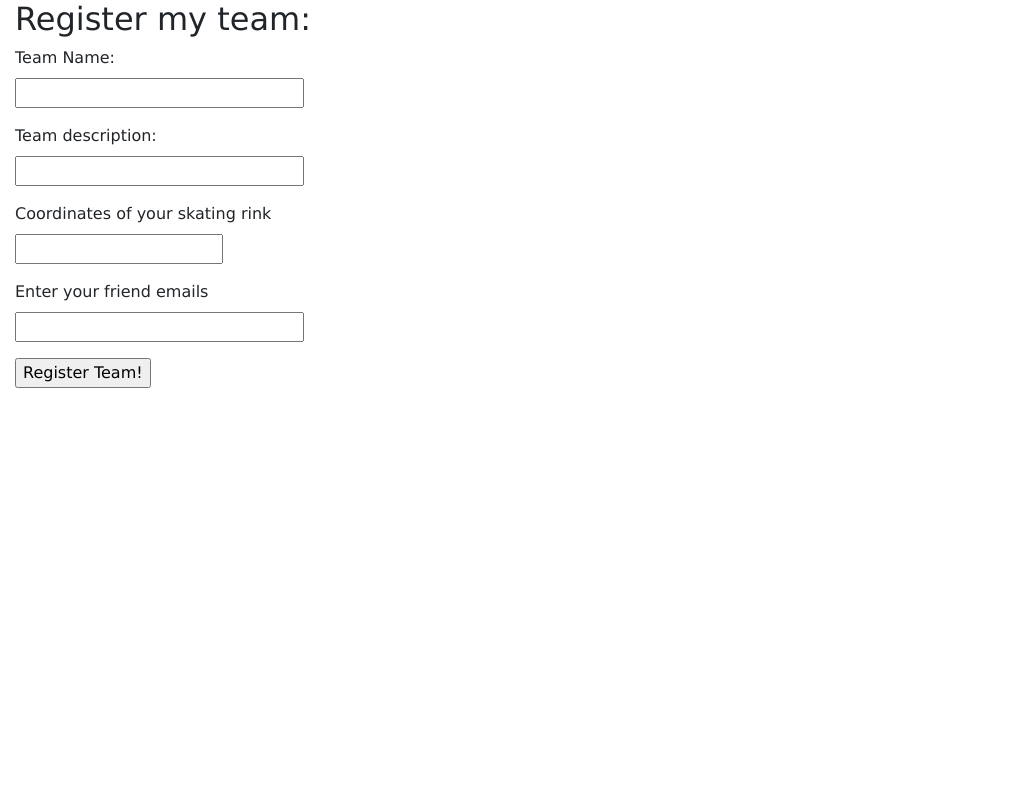
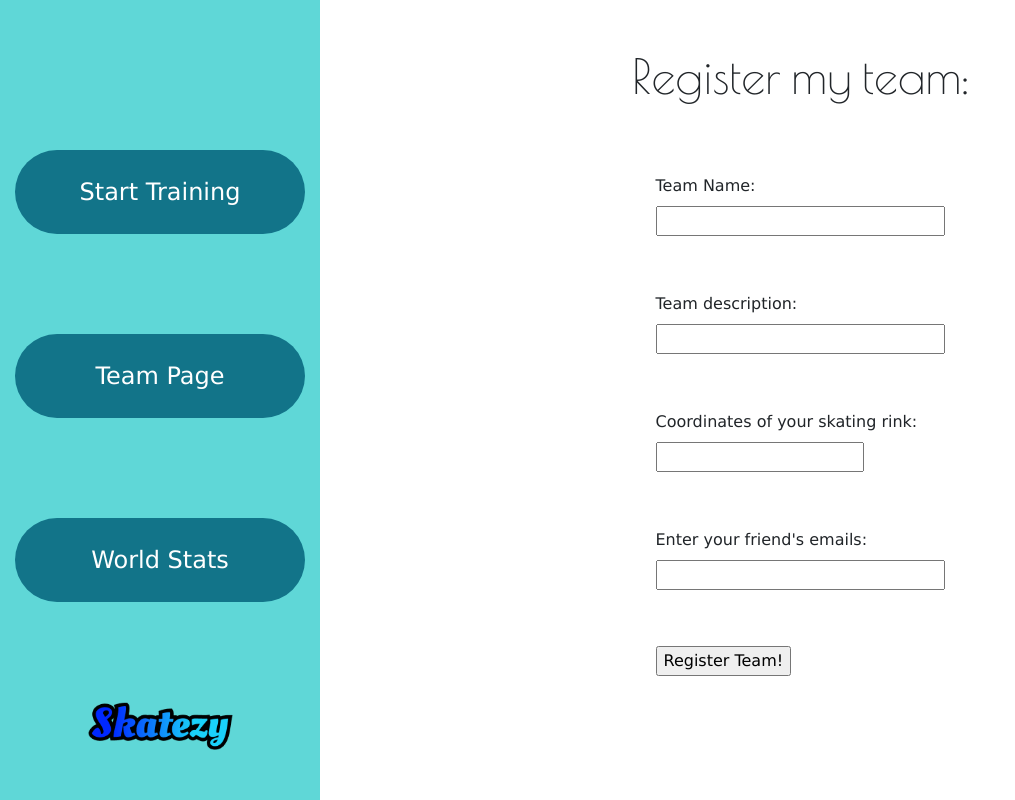
Before and after one commit to jaredjhe/Skatezy, a Flask app: page /registerTeam in a window 1280 px wide. Shown: the whole page, without its empty margins (0-1015 px from the left). Run offline with Flask 2, Linux system fonts and the light colour scheme; some libraries are stand-ins or nearby versions; some web fonts are replaced.

Commit message:
Style team and personal pages

```diff
--- a/forms.py
+++ b/forms.py
@@ -12,8 +12,8 @@ class RecordTraining(FlaskForm):
 class RegisterTeam(FlaskForm):
   team_name = StringField('Team Name:')
   team_description = StringField('Team description:')
-  rink_location = IntegerField('Coordinates of your skating rink')
-  member_emails = EmailField('Enter your friend emails')
+  rink_location = IntegerField('Coordinates of your skating rink:')
+  member_emails = EmailField('Enter your friend\'s emails:')
   submit = SubmitField('Register Team!')
 
  #create class for user info???????/
--- a/main.py
+++ b/main.py
@@ -19,12 +19,12 @@ app.config['SECRET_KEY']='skatezy'
 
 
 
-@app.route('/')  # '/' for the default page
+@app.route('/',methods=["GET"])  # '/' for the default page
 def home():
   # TODO: FIX THIS
-  ip_address = request.remote_addr
-
-
+  #ip_address = "68.146.3.57"
+  ip_address = request.environ['REMOTE_ADDR']
+  #ip_address = request.remote_addr
 
   list_of_rinks = get_ice_rink_address("68.146.3.57")
   name_of_rinks = parce_rink_name(list_of_rinks)
@@ -97,7 +97,14 @@ def teampage():
   cur = con.cursor()
   cur.execute("select * from registerTeam")
   rows = cur.fetchall()
-  return render_template("teamPage.html",rows = rows)
+
+  ip_address = request.environ['REMOTE_ADDR']
+  #ip_address = request.remote_addr
+
+  list_of_rinks = get_ice_rink_address("68.146.3.57")
+  name_of_rinks = parce_rink_name(list_of_rinks)
+
+  return render_template("teamPage.html",rows = rows,ip_address=ip_address, name_of_rinks=name_of_rinks)
 
 @app.route('/recordTraining', methods=['GET', 'POST'])
 def recordtraining():
@@ -114,7 +121,13 @@ def personal():
   cur = con.cursor()
   cur.execute("select * from recordTraining")
   rows = cur.fetchall()
-  return render_template("personal.html",rows = rows)
+
+  ip_address = request.environ['REMOTE_ADDR']
+  #ip_address = request.remote_addr
+
+  list_of_rinks = get_ice_rink_address("68.146.3.57")
+  name_of_rinks = parce_rink_name(list_of_rinks)
+  return render_template("personal.html",rows = rows, ip_address=ip_address, name_of_rinks=name_of_rinks)
   #return render_template('personal.html')
 @app.route('/saverecord',methods=["POST"])
 def save_record():
--- a/static/css/main.css
+++ b/static/css/main.css
@@ -2,6 +2,13 @@ body {
     font-family: 'Ramabhadra', 'Verdana', sans-serif;
     display: flex;
   }
+
+h1 {
+  font-family: 'Poiret One', 'Times New Roman', serif;
+  font-size: 3em;
+  text-align: center;
+  margin: 1em;
+}
 
 .button {
     width: 100%;
@@ -23,9 +30,18 @@ body {
     margin-bottom: 1;
   }
 
+  .button a:hover {
+    color: #F5FFFA;
+  }
+
   .sidebar {
     background-color: #5fd7d7;
     display: flex;
     flex-direction: column;
     justify-content: space-around;
+    align-items: center;
   }
+
+  .sidebar img {
+    width: 50%;
+  }
--- /dev/null
+++ b/static/css/recordTraining.css
@@ -0,0 +1,9 @@
+.main {
+  display: flex;
+  flex-direction: column;
+  align-items: center;
+}
+
+form p {
+  padding: 20px;
+}
--- a/static/main.js
+++ /dev/null
@@ -1,3 +0,0 @@
-$(document).ready(function() {
-    // This is where our code will go
-});
--- a/templates/base.html
+++ b/templates/base.html
@@ -7,6 +7,7 @@
   <!--CUSTOM FONTS-->
   <link rel="preconnect" href="https://fonts.gstatic.com">
   <link href="https://fonts.googleapis.com/css2?family=Ramabhadra&display=swap" rel="stylesheet">
+  <link href="https://fonts.googleapis.com/css2?family=Poiret+One&display=swap" rel="stylesheet">
 
   <!--BOOTSTRAP-->
   <link rel="stylesheet" href="https://stackpath.bootstrapcdn.com/bootstrap/4.4.1/css/bootstrap.min.css" integrity="sha384-Vkoo8x4CGsO3+Hhxv8T/Q5PaXtkKtu6ug5TOeNV6gBiFeWPGFN9MuhOf23Q9Ifjh" crossorigin="anonymous">
--- a/templates/googlelogin.html
+++ b/templates/googlelogin.html
@@ -23,7 +23,6 @@
       function onSignIn(googleUser){
         var profile = googleUser.getBasicProfile()
         console.log("User is " + JSON.stringify(googleUser.getBasicProfile()))
-
         var element = document.querySelector('#content')
         element.innerText = profile.getName();
 
--- a/templates/registerTeam.html
+++ b/templates/registerTeam.html
@@ -2,11 +2,21 @@
 
 {% block title %}Register your Team on Skatezy{% endblock %}
 {% block css %}
-
+<link rel= "stylesheet" type= "text/css" href= "{{ url_for('static',filename='css/recordTraining.css') }}">
 {% endblock %}
 {% block body %}
-<div class="splash-screen-left col-lg-6">
-  <h2>Register my team:</h2>
+<div class="sidebar col-sm-3 col-md-3 col-lg-3 col-xl-3">
+    <!--<img src="{{ url_for('static',filename='assets/profilepicture.png') }}"alt="Profile Picture">-->
+    <div class="d-none g-signin2" data-onsuccess="getImage"></div>
+    <div id = "content"></div>
+
+    <div class="button"><a href="recordTraining">Start Training</a></div>
+    <div class="button"><a href="team">Team Page</a></div>
+    <div class="button"><a href="">World Stats</a></div>
+    <img src="{{ url_for('static',filename='assets/Skatezy.png') }}" alt="Logo">
+</div>
+<div class="main col-sm-9 col-md-9 col-lg-9 col-xl-9">
+  <h1>Register my team:</h1>
   <form action="/saveteam" method="POST">
     <p name="team_name">
       {{form.team_name.label}}<br>
```
Also changed, not shown: static/css/personal.css (added, +14 -0 lines), templates/login.html (+16 -4 lines), templates/personal.html (+37 -3 lines), templates/recordTraining.html (+30 -9 lines), templates/teamPage.html (+9 -0 lines), static/assets/group.png (added), static/assets/profilepicture.png (added), 1 other file.
